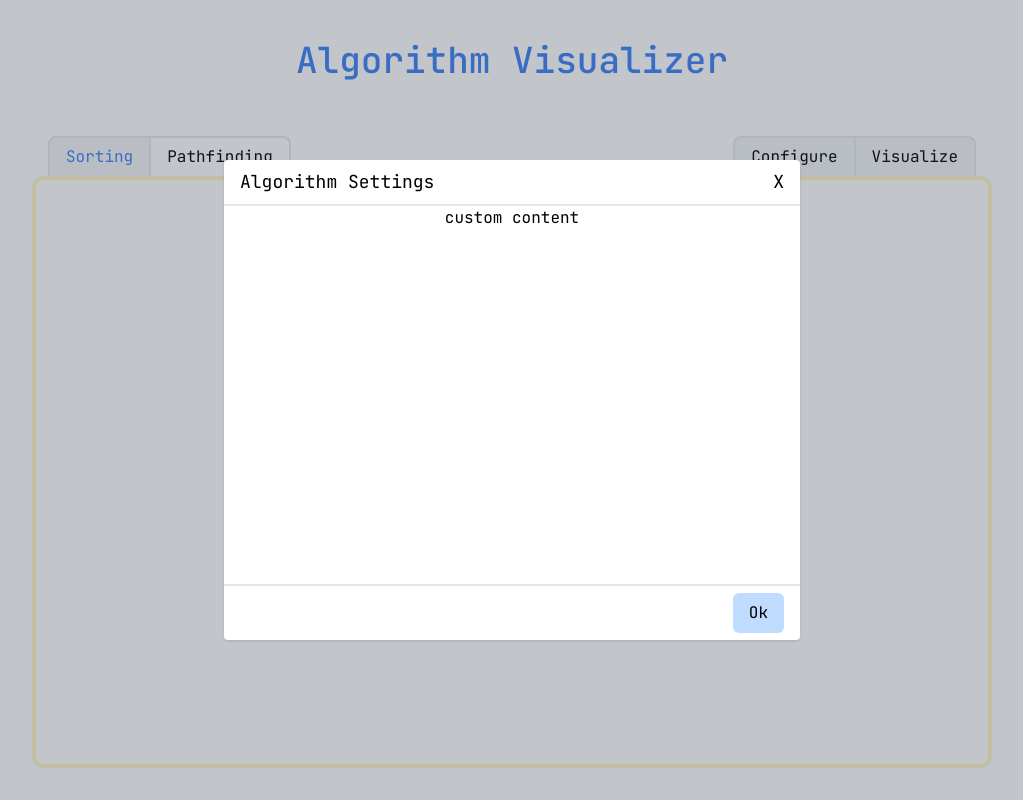
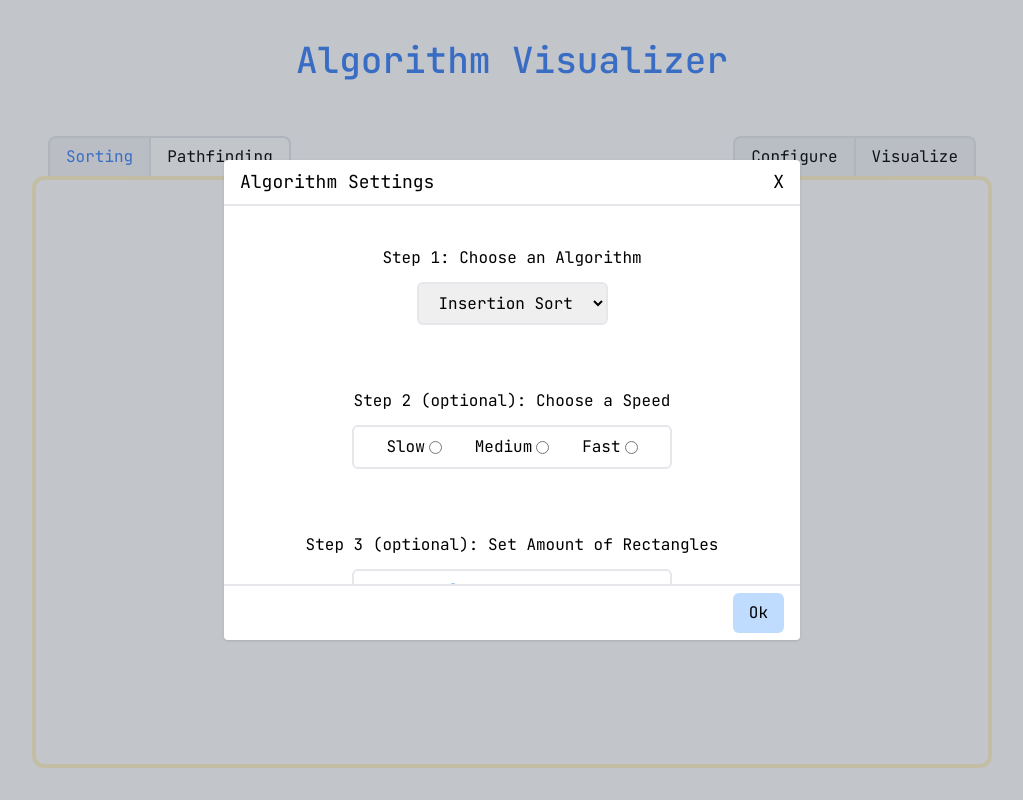
Before and after one commit to lesterfernandez/sorting-pathfinding-visualizer, a React (Vite) app: page /sorting in a window 1280 px wide. Both pictures are taken after a click on the button "Configure". Shown: the whole page, without its empty margins (128-1151 px from the left). Built offline with nearby package versions, Linux system fonts and the light colour scheme.

Commit message:
feat: modular modal content

```diff
--- a/src/AlgorithmProviders.tsx
+++ b/src/AlgorithmProviders.tsx
@@ -1,8 +1,8 @@
 import { createContext, useState } from "react";
 
-type SortingAlgorithm = "insertion" | "merge" | "quick" | "heap";
+export type SortingAlgorithm = "insertion" | "merge" | "quick" | "heap";
 
-interface SortingSettings {
+export interface SortingSettings {
   algorithm: SortingAlgorithm;
   speed: number;
   amount: number;
@@ -15,11 +15,11 @@ const defaultSortingSettings: SortingSettings = {
 };
 
 interface SortingContext {
+  settings: SortingSettings;
   setSettings: React.Dispatch<React.SetStateAction<SortingSettings>>;
-  settings: SortingSettings;
 }
 
-const SortingAlgorithmContext = createContext({} as SortingContext);
+export const SortingAlgorithmContext = createContext({} as SortingContext);
 
 interface ProviderProps {
   children: React.ReactNode;
--- a/src/App.tsx
+++ b/src/App.tsx
@@ -4,6 +4,7 @@ import {
   RouterProvider,
 } from "react-router-dom";
 import { SortingProvider } from "./AlgorithmProviders";
+import { ConfigureModalContext } from "./ConfigureModalContext";
 import { DemoLayout } from "./DemoLayout";
 import { SortingDemo } from "./SortingDemo";
 import { SortingModal } from "./SortingModal";
@@ -17,18 +18,24 @@ const router = createBrowserRouter([
     path: "sorting",
     element: (
       <SortingProvider>
-        <DemoLayout modal={<SortingModal />}>
-          <SortingDemo />
-        </DemoLayout>
+        <ConfigureModalContext.Provider value={{ Modal: SortingModal }}>
+          <DemoLayout>
+            <SortingDemo />
+          </DemoLayout>
+        </ConfigureModalContext.Provider>
       </SortingProvider>
     ),
   },
   {
     path: "pathfinding",
     element: (
-      <DemoLayout modal={<SortingModal />}>
-        <SortingDemo />
-      </DemoLayout>
+      <SortingProvider>
+        <ConfigureModalContext.Provider value={{ Modal: SortingModal }}>
+          <DemoLayout>
+            <SortingDemo />
+          </DemoLayout>
+        </ConfigureModalContext.Provider>
+      </SortingProvider>
     ),
   },
 ]);
--- a/src/ConfigureModal.tsx
+++ b/src/ConfigureModal.tsx
@@ -1,13 +1,14 @@
-import React from "react";
+import React, { useContext } from "react";
 import { createPortal } from "react-dom";
+import { ConfigureModalContext } from "./ConfigureModalContext";
 
 interface Props {
-  modal: JSX.Element;
   modalRef: React.Ref<HTMLDivElement>;
   toggleModal: () => void;
 }
 
-export function ConfigureModal({ modal, toggleModal, modalRef }: Props) {
+export function ConfigureModal({ toggleModal, modalRef }: Props) {
+  const { Modal } = useContext(ConfigureModalContext);
   return createPortal(
     <div
       className="fixed inset-0 hidden bg-gray-700 bg-opacity-30"
@@ -28,16 +29,7 @@ export function ConfigureModal({ modal, toggleModal, modalRef }: Props) {
             X
           </button>
         </div>
-        <div className="flex-grow overflow-y-scroll">{modal}</div>
-        <div className="flex h-14 w-full items-center border-t-2 px-4">
-          <button
-            type="button"
-            className="my-2 ml-auto select-none rounded-md bg-blue-200 p-2 px-4 hover:bg-blue-300"
-            onClick={() => void toggleModal()}
-          >
-            Ok
-          </button>
-        </div>
+        <Modal toggleModal={toggleModal} />
       </div>
     </div>,
     document.body
--- /dev/null
+++ b/src/ConfigureModalContext.tsx
@@ -0,0 +1,7 @@
+import { createContext } from "react";
+
+type ConfigureModal = {
+  Modal: React.ComponentType<{ toggleModal: () => void }>;
+};
+
+export const ConfigureModalContext = createContext({} as ConfigureModal);
--- /dev/null
+++ b/src/ConfigureModalFooter.tsx
@@ -0,0 +1,17 @@
+interface Props {
+  onSubmit: () => void;
+}
+
+export function ConfigureModalFooter({ onSubmit }: Props) {
+  return (
+    <div className="flex h-14 w-full items-center border-t-2 px-4">
+      <button
+        type="button"
+        className="my-2 ml-auto select-none rounded-md bg-blue-200 p-2 px-4 hover:bg-blue-300"
+        onClick={() => void onSubmit()}
+      >
+        Ok
+      </button>
+    </div>
+  );
+}
--- a/src/DemoLayout.tsx
+++ b/src/DemoLayout.tsx
@@ -3,17 +3,16 @@ import { DemoTopBar } from "./DemoTopBar";
 
 interface Props {
   children: ReactNode;
-  modal: JSX.Element;
 }
 
-export function DemoLayout({ children, modal }: Props) {
+export function DemoLayout({ children }: Props) {
   return (
     <main className="flex h-screen w-screen flex-col">
       <h1 className="pt-10 pb-14 text-center text-4xl font-medium text-blue-500">
         Algorithm Visualizer
       </h1>
       <section className="flex w-full max-w-screen-lg flex-grow flex-col px-2 pb-2 sm:px-8 sm:pb-8 lg:mx-auto">
-        <DemoTopBar modal={modal} />
+        <DemoTopBar />
         <div className="rounded-x-xl flex-1 rounded-b-xl border-4 border-amber-100 sm:rounded-t-xl">
           {children}
         </div>
--- a/src/DemoTopBar.tsx
+++ b/src/DemoTopBar.tsx
@@ -2,11 +2,7 @@ import { useRef } from "react";
 import { NavLink } from "react-router-dom";
 import { ConfigureModal } from "./ConfigureModal";
 
-interface Props {
-  modal: JSX.Element;
-}
-
-export function DemoTopBar({ modal }: Props) {
+export function DemoTopBar() {
   const modalRef = useRef<HTMLDivElement | null>(null);
   const toggleModal = () => void modalRef.current?.classList.toggle("hidden");
 
@@ -43,11 +39,7 @@ export function DemoTopBar({ modal }: Props) {
           Visualize
         </button>
       </div>
-      <ConfigureModal
-        modal={modal}
-        modalRef={modalRef}
-        toggleModal={toggleModal}
-      />
+      <ConfigureModal modalRef={modalRef} toggleModal={toggleModal} />
     </>
   );
 }
--- a/src/SortingModal.tsx
+++ b/src/SortingModal.tsx
@@ -1,3 +1,109 @@
-export function SortingModal() {
-  return <div>custom content</div>;
+import { useContext, useState } from "react";
+import {
+  SortingAlgorithm,
+  SortingAlgorithmContext,
+} from "./AlgorithmProviders";
+import { ConfigureModalFooter } from "./ConfigureModalFooter";
+
+interface Props {
+  toggleModal: () => void;
 }
+
+export function SortingModal({ toggleModal }: Props) {
+  const { settings, setSettings } = useContext(SortingAlgorithmContext);
+  const [newSettings, setNewSettings] = useState({ ...settings });
+
+  const updateSpeed = (e: React.ChangeEvent<HTMLInputElement>) =>
+    void setNewSettings(prev => ({ ...prev, speed: +e.target.value }));
+
+  const updateAlgorithm = (algorithm: SortingAlgorithm) =>
+    void setNewSettings(prev => ({ ...prev, algorithm }));
+
+  return (
+    <>
+      <div className="flex-grow overflow-y-scroll">
+        <div className="flex flex-col gap-y-16 py-10">
+          <div className="space-y-3">
+            <h3>
+              <label htmlFor="sort-selector">Step 1: Choose an Algorithm</label>
+            </h3>
+            <select
+              id="sort-selector"
+              className="rounded-md border-2 px-4 py-2"
+            >
+              <option onChange={() => void updateAlgorithm("insertion")}>
+                Insertion Sort
+              </option>
+              <option onChange={() => void updateAlgorithm("merge")}>
+                Merge Sort
+              </option>
+              <option onChange={() => void updateAlgorithm("quick")}>
+                Quick Sort
+              </option>
+              <option onChange={() => void updateAlgorithm("heap")}>
+                Heap Sort
+              </option>
+            </select>
+          </div>
+          <div className="space-y-3">
+            <h3>Step 2 (optional): Choose a Speed</h3>
+            <div className="mx-auto flex max-w-xs justify-around rounded-md border-2 px-4 py-2">
+              <label className="inline-flex items-center gap-1">
+                Slow
+                <input
+                  type="radio"
+                  value="10"
+                  name="sort-speed"
+                  onChange={updateSpeed}
+                />
+              </label>
+              <label className="inline-flex items-center gap-1">
+                Medium
+                <input
+                  type="radio"
+                  value="5"
+                  name="sort-speed"
+                  onChange={updateSpeed}
+                />
+              </label>
+              <label className="inline-flex items-center gap-1">
+                Fast
+                <input
+                  type="radio"
+                  value="1"
+                  name="sort-speed"
+                  onChange={updateSpeed}
+                />
+              </label>
+            </div>
+          </div>
+          <div className="space-y-3">
+            <h3>Step 3 (optional): Set Amount of Rectangles</h3>
+            <label className="mx-auto flex max-w-xs justify-center gap-3 rounded-md border-2 px-4 py-2">
+              <input
+                className="w-full"
+                type="range"
+                min={1}
+                max={300}
+                value={newSettings.amount}
+                onChange={e =>
+                  void setNewSettings(prev => ({
+                    ...prev,
+                    amount: +e.target.value,
+                  }))
+                }
+              />
+              <span className="w-8">{newSettings.amount}</span>
+            </label>
+          </div>
+        </div>
+      </div>
+      <ConfigureModalFooter
+        onSubmit={() => {
+          setSettings({ ...newSettings });
+          toggleModal();
+        }}
+      />
+    </>
+  );
+}
```
